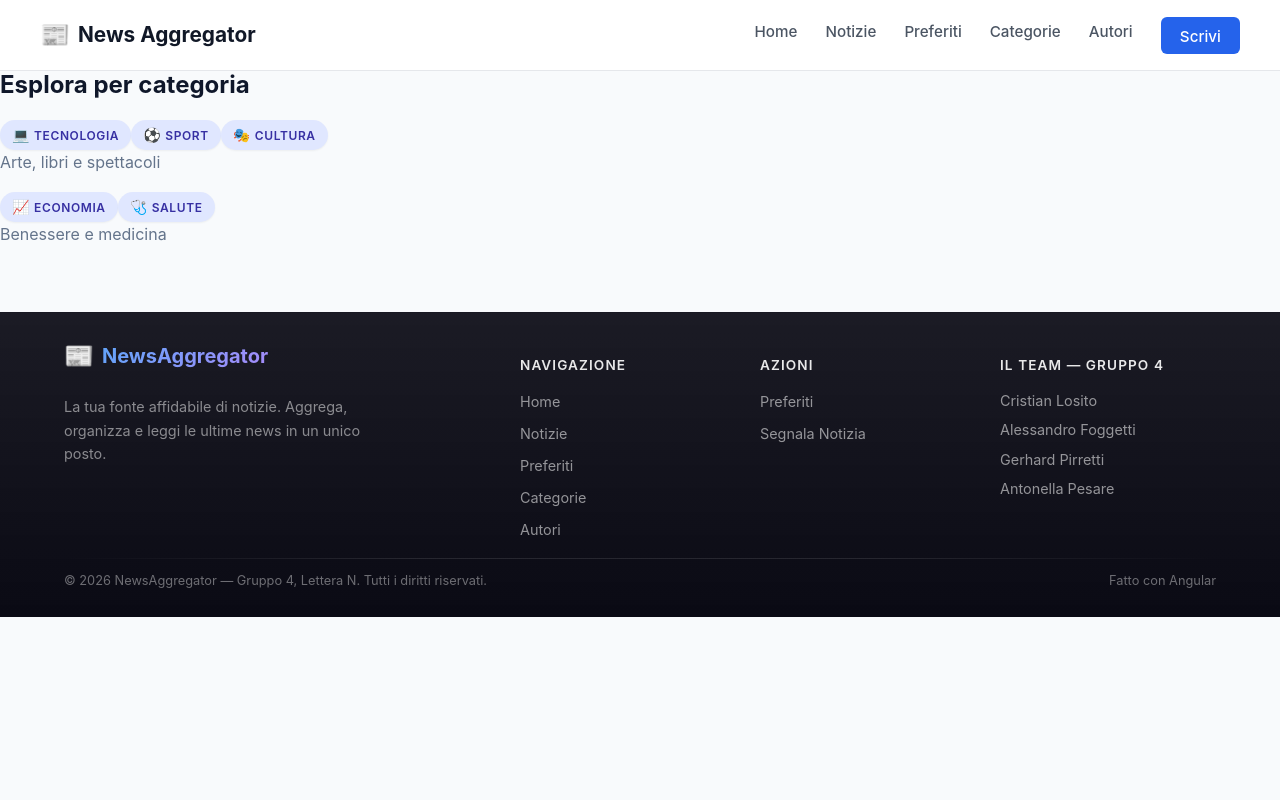
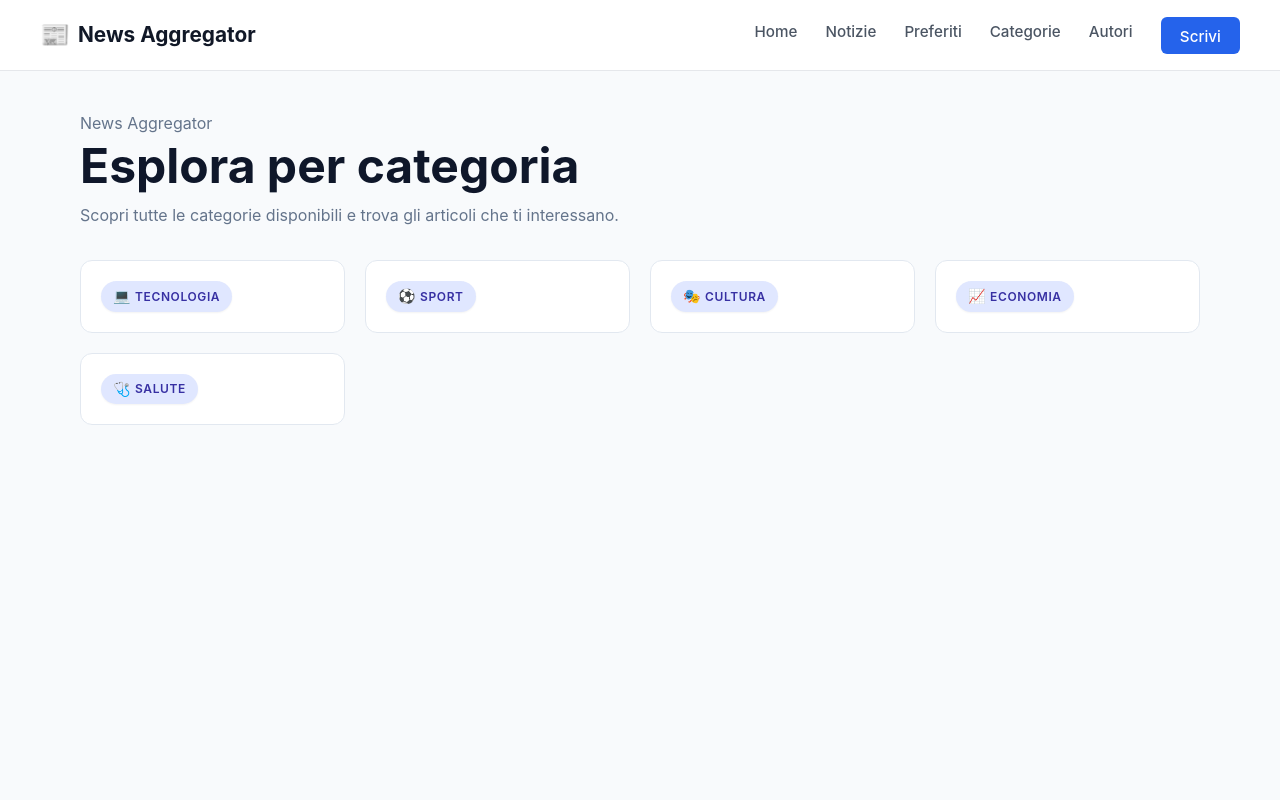
Before and after one commit to gerhard272/news-aggregator, an Angular app: page /categorie in a window 1280 px wide. Shown: the top 800 px of the page. Built offline with nearby package versions, Linux system fonts and the light colour scheme.

Commit message:
aggiunto componente categorie

```diff
--- a/src/app/component/categorie/categorie.css
+++ b/src/app/component/categorie/categorie.css
@@ -0,0 +1,40 @@
+.categorie-grid {
+  display: grid;
+  grid-template-columns: repeat(auto-fill, minmax(240px, 1fr));
+  gap: 1.25rem;
+}
+
+.categoria-card {
+  display: flex;
+  flex-direction: column;
+  align-items: flex-start;
+  gap: 0.5rem;
+  background-color: #ffffff;
+  border: 1px solid #e2e8f0;
+  border-radius: 0.75rem;
+  padding: 1.25rem;
+  text-align: left;
+  cursor: pointer;
+  font: inherit;
+  width: 100%;
+  box-sizing: border-box;
+  transition: box-shadow 0.2s ease, transform 0.2s ease;
+}
+
+.categoria-card:hover {
+  box-shadow: 0 4px 16px rgba(15, 23, 42, 0.08);
+  transform: translateY(-2px);
+}
+
+.categoria-descrizione {
+  margin: 0;
+  font-size: 0.85rem;
+  color: #64748b;
+}
+
+.articoli-categoria__header {
+  display: flex;
+  align-items: center;
+  gap: 1.5rem;
+  margin-bottom: 1.5rem;
+}
--- a/src/app/component/categorie/categorie.html
+++ b/src/app/component/categorie/categorie.html
@@ -1,25 +1,81 @@
-<section class="categorie-page">
+<main class="page">
+  <div class="container">
+    <header class="page-header">
+      <p class="page-header__label">News Aggregator</p>
+      <h1>Esplora per categoria</h1>
+      <p>Scopri tutte le categorie disponibili e trova gli articoli che ti interessano.</p>
+    </header>
 
-  <h1>Esplora per categoria</h1>
+    @if (caricamento) {
+      <section class="loading-state">
+        <div class="loading-state__content">
+          <div class="spinner" role="status" aria-label="Caricamento delle categorie"></div>
+          <p>Caricamento delle categorie...</p>
+        </div>
+      </section>
+    } @else if (errore) {
+      <section class="alert alert--error error-state">
+        <div>
+          <h2>Si è verificato un errore</h2>
+          <p>{{ errore }}</p>
+        </div>
+        <button type="button" class="btn btn--outline" (click)="caricaCategorie()">
+          Riprova
+        </button>
+      </section>
+    } @else if (!categoriaSelezionata) {
+      <section class="categorie-results">
+        @if (categorie.length > 0) {
+          <div class="categorie-grid">
+            @for (cat of categorie; track cat.slug) {
+              <button type="button" class="categoria-card" (click)="selezionaCategoria(cat)">
+                <app-categoria-badge [categoria]="cat" />
 
-  <div class="griglia-categorie">
+              </button>
+            }
+          </div>
+        } @else {
+          <div class="empty-state">
+            <div class="empty-state__content">
+              <span class="empty-state__icon" aria-hidden="true">🏷️</span>
+              <h2>Nessuna categoria disponibile</h2>
+              <p>Al momento non ci sono categorie da mostrare.</p>
+            </div>
+          </div>
+        }
+      </section>
+    } @else {
+      <section class="articoli-categoria">
+        <div class="articoli-categoria__header">
+          <button type="button" class="btn btn--outline" (click)="tornaAllaGriglia()">
+            ← Tutte le categorie
+          </button>
+          <app-categoria-badge [categoria]="categoriaSelezionata" />
+        </div>
 
-    @for (cat of categorie(); track cat.slug) {
-
-      <a class="categoria-card" [routerLink]="['/notizie']" [queryParams]="{ categoria: cat.slug }">
-        <app-categoria-badge [categoria]="cat" />
-
-        @if (cat.descrizione) {
-          <p class="categoria-descrizione">{{ cat.descrizione }}</p>
+        @if (caricamentoArticoli) {
+          <div class="loading-state">
+            <div class="loading-state__content">
+              <div class="spinner" role="status" aria-label="Caricamento degli articoli"></div>
+              <p>Caricamento degli articoli...</p>
+            </div>
+          </div>
+        } @else if (articoliCategoria.length > 0) {
+          <div class="categorie-grid">
+            @for (articolo of articoliCategoria; track articolo.id) {
+              <app-articolo-card [articolo]="articolo" />
+            }
+          </div>
+        } @else {
+          <div class="empty-state">
+            <div class="empty-state__content">
+              <span class="empty-state__icon" aria-hidden="true">🔎</span>
+              <h2>Nessun articolo trovato</h2>
+              <p>Non ci sono ancora articoli per questa categoria.</p>
+            </div>
+          </div>
         }
-      </a>
-
-    } @empty {
-
-      <p>Nessuna categoria disponibile al momento.</p>
-
+      </section>
     }
-
   </div>
-
-</section>
+</main>
--- a/src/app/component/categorie/categorie.ts
+++ b/src/app/component/categorie/categorie.ts
@@ -1,23 +1,77 @@
-import { Component, inject, signal, OnInit } from '@angular/core';
-import { RouterLink } from '@angular/router';
+import { ChangeDetectorRef, Component, OnInit, inject } from '@angular/core';
 import { Categorie as CategorieService } from '../../services/categorie';
+import { Notizie as NotizieService } from '../../services/notizie';
 import { Categoria } from '../../models/categoria';
+import { Articolo } from '../../models/articolo';
 import { CategoriaBadge } from '../shared/categoria-badge/categoria-badge';
+import { ArticoloCard } from '../shared/articolo-card/articolo-card';
 
 @Component({
   selector: 'app-categorie',
-  imports: [RouterLink, CategoriaBadge],
+  imports: [CategoriaBadge, ArticoloCard],
   templateUrl: './categorie.html',
   styleUrl: './categorie.css',
 })
 export class Categorie implements OnInit {
-  private categorieService = inject(CategorieService);
+  private readonly categorieService = inject(CategorieService);
+  private readonly notizieService = inject(NotizieService);
+  private readonly changeDetector = inject(ChangeDetectorRef);
 
-  categorie = signal<Categoria[]>([]);
+  categorie: Categoria[] = [];
+  categoriaSelezionata: Categoria | null = null;
+  articoliCategoria: Articolo[] = [];
 
-  ngOnInit() {
-    this.categorieService.getCategorie().subscribe(dati => {
-      this.categorie.set(dati);
+  caricamento = false;
+  caricamentoArticoli = false;
+  errore = '';
+
+  ngOnInit(): void {
+    this.caricaCategorie();
+  }
+
+  caricaCategorie(): void {
+    this.caricamento = true;
+    this.errore = '';
+    this.changeDetector.markForCheck();
+
+    this.categorieService.getCategorie().subscribe({
+      next: (dati) => {
+        this.categorie = dati;
+        this.caricamento = false;
+        this.changeDetector.markForCheck();
+      },
+      error: (err) => {
+        console.error('Errore durante il caricamento delle categorie:', err);
+        this.errore = 'Non è stato possibile caricare le categorie. Riprova più tardi.';
+        this.caricamento = false;
+        this.changeDetector.markForCheck();
+      },
     });
   }
+
+  selezionaCategoria(cat: Categoria): void {
+    this.categoriaSelezionata = cat;
+    this.caricamentoArticoli = true;
+    this.articoliCategoria = [];
+    this.changeDetector.markForCheck();
+
+    this.notizieService.getArticoliPerCategoria(cat.slug).subscribe({
+      next: (articoli) => {
+        this.articoliCategoria = articoli;
+        this.caricamentoArticoli = false;
+        this.changeDetector.markForCheck();
+      },
+      error: (err) => {
+        console.error('Errore durante il caricamento degli articoli:', err);
+        this.caricamentoArticoli = false;
+        this.changeDetector.markForCheck();
+      },
+    });
+  }
+
+  tornaAllaGriglia(): void {
+    this.categoriaSelezionata = null;
+    this.articoliCategoria = [];
+    this.changeDetector.markForCheck();
+  }
 }
```
